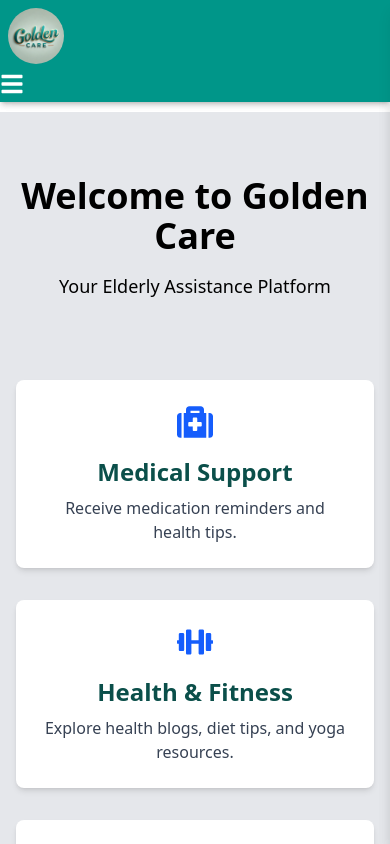
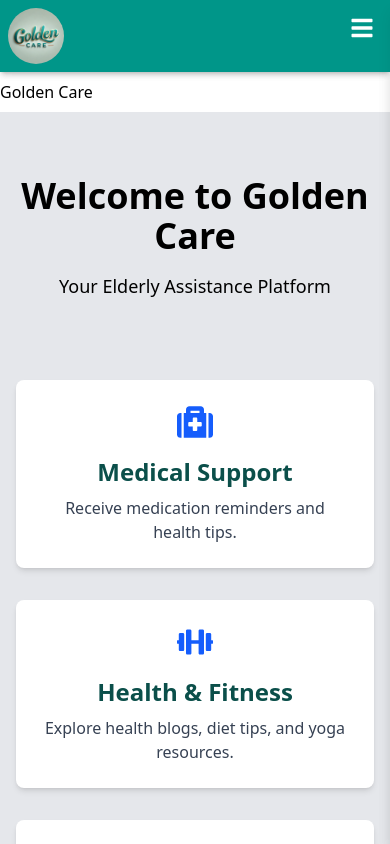
Before and after one commit to adeeeeebadecoder/Golden-Care, a React (Vite) app: page / in a window 390 px wide. Shown: the top 844 px of the page. Built offline with nearby package versions, Linux system fonts and the light colour scheme.

Commit message:
navbar fixed

```diff
--- a/src/Components/Navbar.jsx
+++ b/src/Components/Navbar.jsx
@@ -13,15 +13,13 @@ const Navbar = () => {
     };
 
     return (
-        <nav className="bg-teal-600 text-white shadow-md w-full h-auto fixed top-0 z-50">
+        <nav className="bg-teal-600 text-white shadow-md w-full  fixed top-0 z-50">
             <div className="container mx-auto flex justify-between items-center p-2">
 
                 {/* Logo Section */}
                 <NavLink to="/" className="flex items-center">
                     <img src={GC_logo} alt="Golden Care Logo" className="w-14 md:w-20 lg:w-24 h-auto rounded-full object-contain" />
                 </NavLink>
-
-
 
                 {/* Navigation Links - Desktop */}
                 <div className={`absolute top-16 flex justify-evenly left-0 w-full bg-teal-600 md:static md:flex md:items-center md:space-x-6 transition-all duration-300 ease-in-out ${isNavOpen ? 'block' : 'hidden md:flex'}`}>
@@ -39,7 +37,7 @@ const Navbar = () => {
                 {/* User Icon for Login/Signup */}
                 <div className="relative hidden md:block">
                     <button
-                        className="text-3xl h-auto cursor-pointer hover: rounded-full object-contain focus:outline-2 focus:outline-offset-2"
+                        className="text-3xl h-auto cursor-pointer object-contain border-2 rounded-full "
                         onClick={() => setIsUserMenuOpen(!isUserMenuOpen)}
                     >
                         <FaUser />
@@ -51,12 +49,11 @@ const Navbar = () => {
                         </div>
                     )}
                 </div>
+                {/* Mobile Menu Button */}
+                <button className="text-2xl md:hidden focus:outline-none absolute top-4 right-4" onClick={toggleNav}>
+                    {isNavOpen ? <FaTimes /> : <FaBars />}
+                </button>
             </div>
-
-            {/* Mobile Menu Button */}
-            <button className="text-2xl md:hidden focus:outline-none" onClick={toggleNav}>
-                {isNavOpen ? <FaTimes /> : <FaBars />}
-            </button>
 
             {/* Mobile Navigation Menu - Opens from Right */}
             <div className={`fixed top-0 right-0 w-64 h-full bg-teal-700 shadow-lg transform transition-transform duration-300 ease-in-out ${isNavOpen ? 'translate-x-0' : 'translate-x-full'}`}>
```
